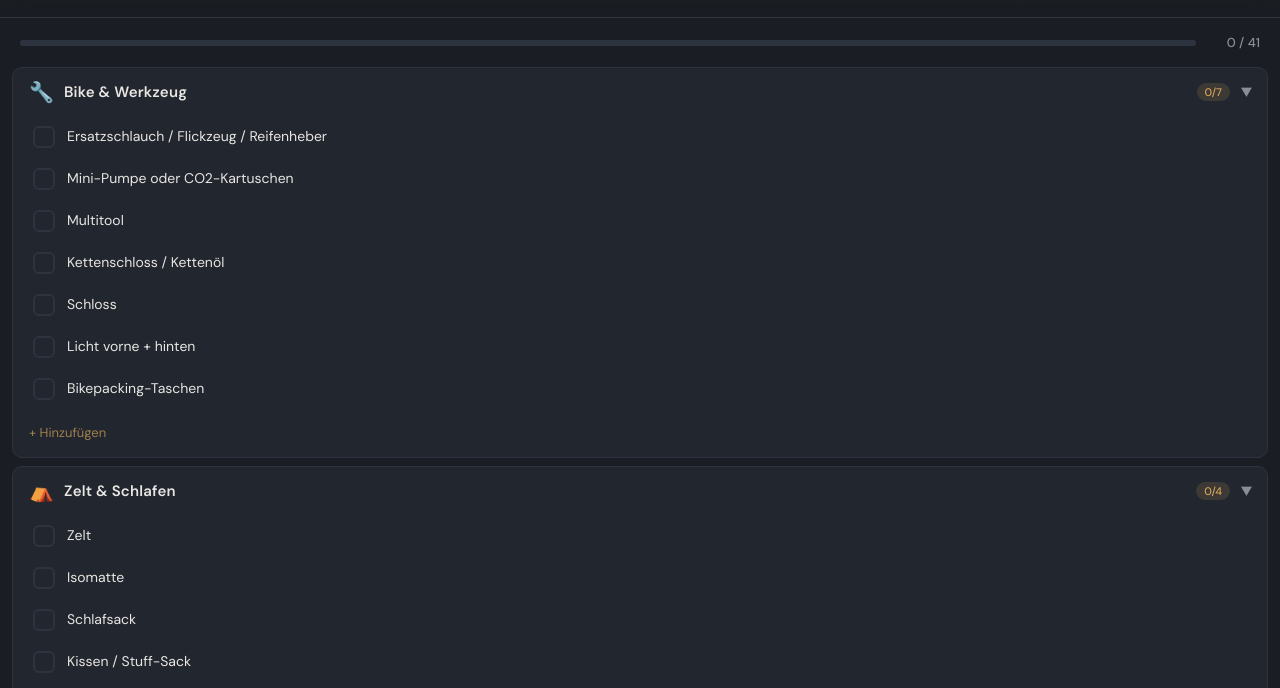
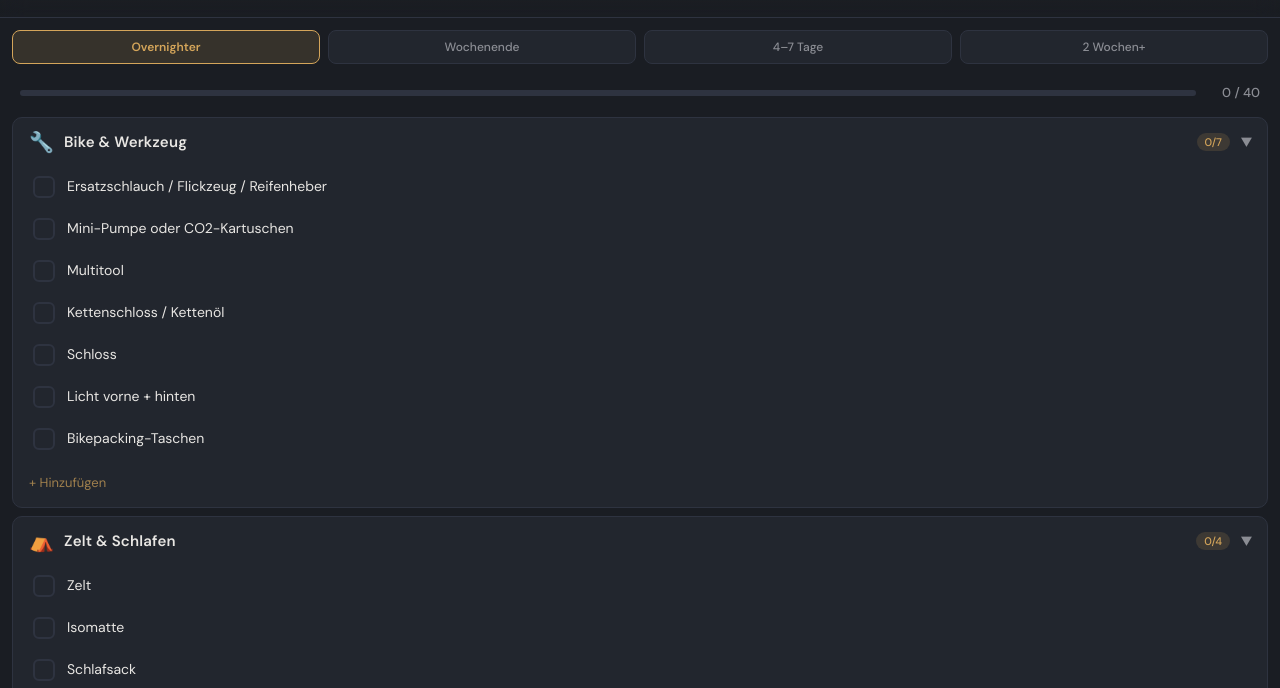
Before and after one commit to b0li/bikepacking-checklist, a plain HTML site: page index.html in a window 1280 px wide. Shown: the part 88-776 px from the top of the page. Drawn offline with Linux system fonts and the light colour scheme.

Commit message:
Add trip type selector (Overnighter / Wochenende / 4-7 Tage / 2 Wochen+)
Items mit minTrip-Level werden je nach Tourlänge ein- oder ausgeblendet.
Neue Items: Ersatzbremsbeläge, Ersatzschaltauge, Solar-Ladegerät, Regenjacke,
2. Wechselgarnitur, erweiterte Reiseapotheke. Progress-Bar und Badges
zählen nur sichtbare Items.

Co-Authored-By: Claude Sonnet 4.6 <noreply@anthropic.com>

```diff
--- a/index.html
+++ b/index.html
@@ -346,6 +346,36 @@
 		line-height: 1.5;
 	}
 
+	.trip-selector {
+		display: flex;
+		gap: 8px;
+		padding: 12px 12px 4px;
+	}
+
+	.trip-btn {
+		flex: 1;
+		padding: 8px 4px;
+		border-radius: 8px;
+		border: 1px solid var(--border);
+		background: var(--surface);
+		color: var(--text-muted);
+		font-family: var(--font-body);
+		font-size: 12px;
+		font-weight: 500;
+		cursor: pointer;
+		text-align: center;
+		transition: all 0.15s;
+		-webkit-tap-highlight-color: transparent;
+		white-space: nowrap;
+	}
+
+	.trip-btn.active {
+		background: var(--accent-dim);
+		border-color: var(--accent);
+		color: var(--accent);
+		font-weight: 600;
+	}
+
 </style>
 </head>
 <body>
@@ -358,6 +388,8 @@
 <div id="installBanner" class="install-banner">
 	Tipp: Teilen → „Zum Home-Bildschirm" für App-Feeling + sichere Datenspeicherung
 </div>
+
+<div class="trip-selector" id="tripSelector"></div>
 
 <div class="progress-wrap">
 	<div class="progress-bar">
@@ -398,6 +430,13 @@
 
 	const STORAGE_KEY = 'bikepacking-checklist';
 
+	const TRIP_TYPES = [
+		{ id: 'overnighter', label: 'Overnighter', level: 0 },
+		{ id: 'weekend',     label: 'Wochenende',  level: 1 },
+		{ id: 'week',        label: '4–7 Tage',    level: 2 },
+		{ id: 'longtrip',    label: '2 Wochen+',   level: 3 },
+	];
+
 	const DEFAULT_CATEGORIES = [
 		{
 			id: 'bike', icon: '🔧', title: 'Bike & Werkzeug',
@@ -409,6 +448,8 @@
 				{ id: 'b5', text: 'Schloss' },
 				{ id: 'b6', text: 'Licht vorne + hinten' },
 				{ id: 'b7', text: 'Bikepacking-Taschen' },
+			{ id: 'b8', text: 'Ersatzbremsbeläge', minTrip: 2 },
+			{ id: 'b9', text: 'Ersatzschaltauge + Ersatzspeichen', minTrip: 3 },
 			],
 		},
 		{
@@ -426,13 +467,15 @@
 				{ id: 'cl1', text: 'Radhose / Trägerhose' },
 				{ id: 'cl2', text: 'Radtrikot / Funktionsshirt' },
 				{ id: 'cl3', text: 'Windjacke' },
-				{ id: 'cl4', text: 'Lange Hose / Beinlinge für abends' },
+				{ id: 'cl4', text: 'Lange Hose / Beinlinge für abends', minTrip: 1 },
 				{ id: 'cl5', text: 'Wechsel-Shirt' },
 				{ id: 'cl6', text: 'Unterwäsche / Socken' },
 				{ id: 'cl7', text: 'Camp-Schuhe (Flip-Flops)' },
 				{ id: 'cl8', text: 'Radhandschuhe' },
 				{ id: 'cl9', text: 'Helm' },
 				{ id: 'cl10', text: 'Sonnenbrille' },
+				{ id: 'cl11', text: '2. Wechsel-Garnitur (Shirt + Unterwäsche + Socken)', minTrip: 2 },
+				{ id: 'cl12', text: 'Regenjacke / Regenhose', minTrip: 1 },
 			],
 		},
 		{
@@ -464,6 +507,7 @@
 				{ id: 't2', text: 'Powerbank' },
 				{ id: 't3', text: 'Route offline geladen' },
 				{ id: 't4', text: 'Bargeld + Ausweis' },
+				{ id: 't5', text: 'Solar-Ladegerät / 2. Powerbank', minTrip: 3 },
 			],
 		},
 		{
@@ -473,6 +517,7 @@
 				{ id: 'm2', text: 'Kabelbinder / Tape' },
 				{ id: 'm3', text: 'Müllbeutel' },
 				{ id: 'm4', text: 'Ohrenstöpsel' },
+				{ id: 'm5', text: 'Erweiterte Reiseapotheke (Blasenpflaster, Schmerzmittel)', minTrip: 1 },
 			],
 		},
 	];
@@ -482,6 +527,7 @@
 		categories: JSON.parse( JSON.stringify( DEFAULT_CATEGORIES ) ),
 		checked: {},
 		expanded: {},
+		tripLevel: 0,
 	};
 
 	function loadState() {
@@ -496,6 +542,7 @@
 				if ( data.categories ) state.categories = data.categories;
 				if ( data.checked ) state.checked = data.checked;
 				if ( data.expanded ) state.expanded = data.expanded;
+				if ( typeof data.tripLevel === 'number' ) state.tripLevel = data.tripLevel;
 
 			} else {
 
@@ -519,12 +566,17 @@
 				categories: state.categories,
 				checked: state.checked,
 				expanded: state.expanded,
+				tripLevel: state.tripLevel,
 			}));
 
 		} catch ( e ) {
 			console.error( 'Save failed:', e );
 		}
 
+	}
+
+	function visibleItems( cat ) {
+		return cat.items.filter( item => ( item.minTrip || 0 ) <= state.tripLevel );
 	}
 
 	function updateProgress() {
@@ -534,7 +586,7 @@
 
 		state.categories.forEach( cat => {
 
-			cat.items.forEach( item => {
+			visibleItems( cat ).forEach( item => {
 
 				total++;
 				if ( state.checked[item.id] ) done++;
@@ -551,6 +603,32 @@
 
 	}
 
+	function renderTripSelector() {
+
+		const container = document.getElementById( 'tripSelector' );
+		container.innerHTML = '';
+
+		TRIP_TYPES.forEach( trip => {
+
+			const btn = document.createElement( 'button' );
+			btn.className = 'trip-btn' + ( trip.level === state.tripLevel ? ' active' : '' );
+			btn.textContent = trip.label;
+
+			btn.addEventListener( 'click', () => {
+
+				state.tripLevel = trip.level;
+				saveState();
+				renderTripSelector();
+				render();
+
+			});
+
+			container.appendChild( btn );
+
+		});
+
+	}
+
 	function render() {
 
 		const container = document.getElementById( 'categoryList' );
@@ -558,8 +636,9 @@
 
 		state.categories.forEach( cat => {
 
-			const catChecked = cat.items.filter( i => state.checked[i.id] ).length;
-			const catDone = catChecked === cat.items.length && cat.items.length > 0;
+			const items = visibleItems( cat );
+			const catChecked = items.filter( i => state.checked[i.id] ).length;
+			const catDone = catChecked === items.length && items.length > 0;
 			const isOpen = state.expanded[cat.id];
 
 			const catEl = document.createElement( 'div' );
@@ -570,7 +649,7 @@
 			header.innerHTML = `
 				<span class="cat-icon">${cat.icon}</span>
 				<span class="cat-title">${cat.title}</span>
-				<span class="cat-badge${catDone ? ' done' : ''}">${catChecked}/${cat.items.length}</span>
+				<span class="cat-badge${catDone ? ' done' : ''}">${catChecked}/${items.length}</span>
 				<span class="cat-chevron${isOpen ? ' open' : ''}">▶</span>
 			`;
 
@@ -590,7 +669,7 @@
 			const list = document.createElement( 'div' );
 			list.className = 'item-list';
 
-			cat.items.forEach( item => {
+			items.forEach( item => {
 
 				const row = document.createElement( 'div' );
 				row.className = 'item';
@@ -721,6 +800,7 @@
 
 	// Init
 	loadState();
+	renderTripSelector();
 	render();
 
 </script>
```
